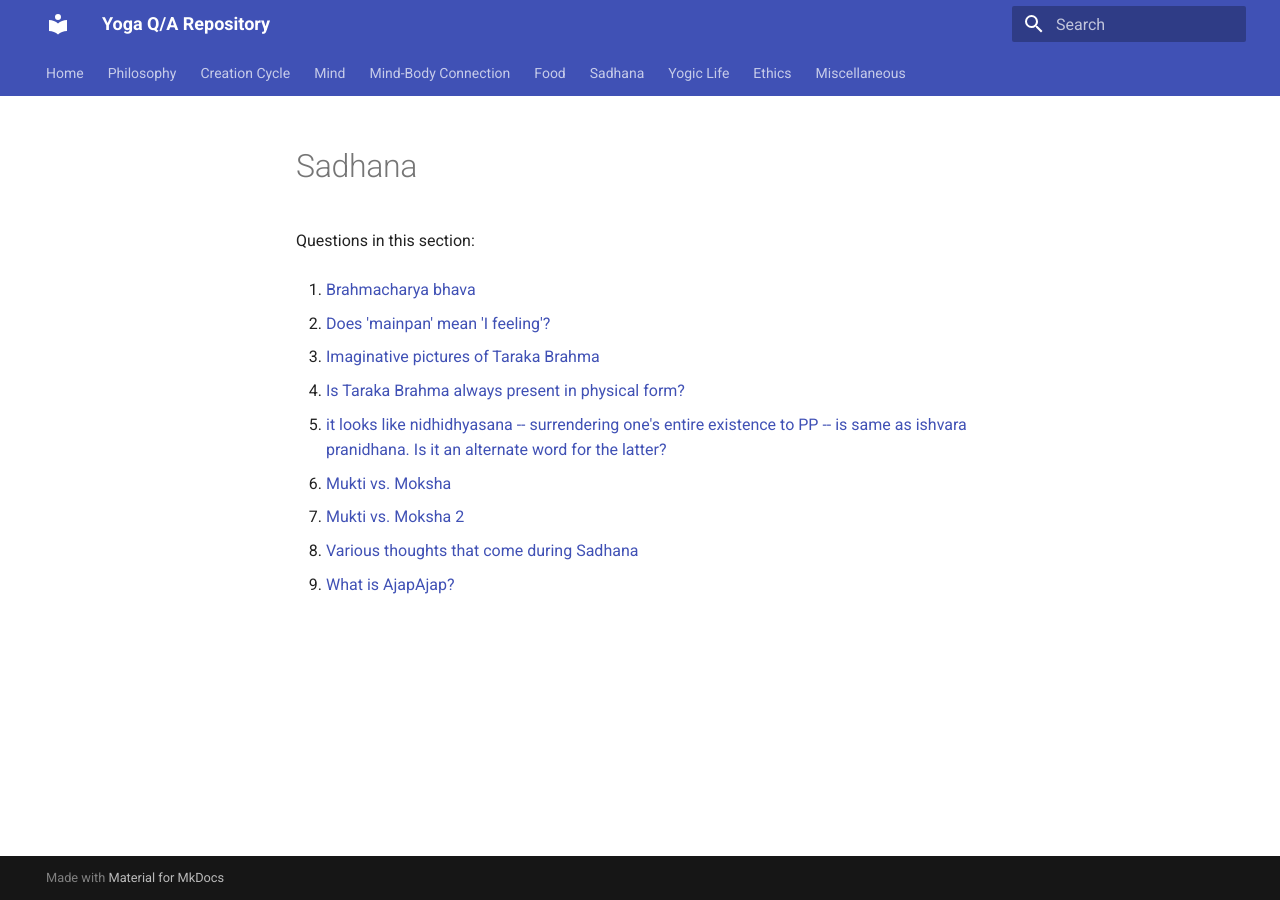
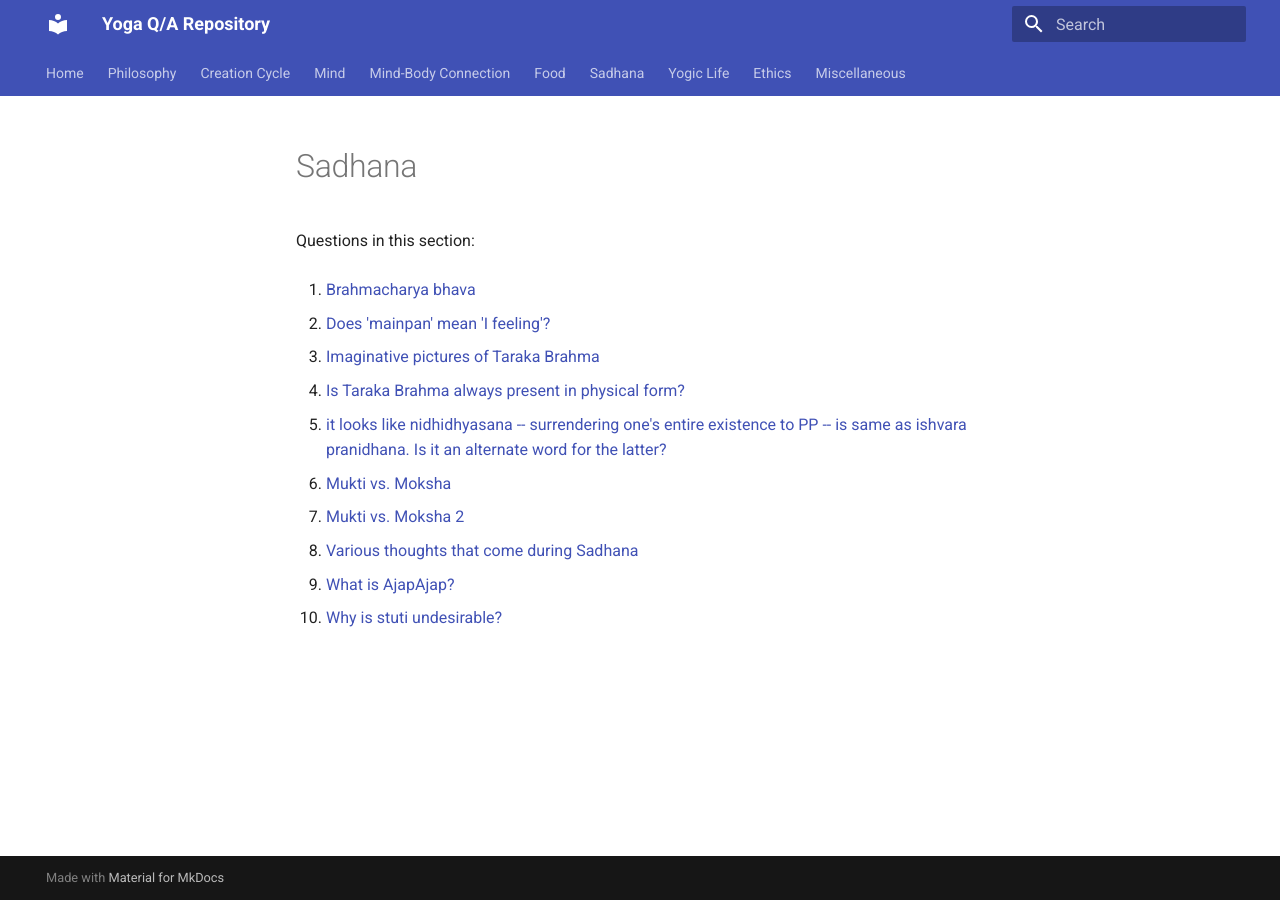
Before and after one commit to yogiclife/yoga-qa, an MkDocs documentation site: the page built from docs/sadhana/README.md, in a window 1280 px wide. Built offline with MkDocs 1.6.1 and Material for MkDocs 9.7.7, drawn with Linux system fonts in a browser that asks for light colours.

Commit message:
Update topic indices [skip ci]

```diff
--- a/docs/sadhana/README.md
+++ b/docs/sadhana/README.md
@@ -19,3 +19,5 @@ Questions in this section:
 8. [Various thoughts that come during Sadhana](various-thoughts-that-come-during-sadhana-20260629-083034.md)
 
 9. [What is AjapAjap?](what-is-ajapajap-20260629-104312.md)
+
+10. [Why is stuti undesirable?](why-is-stuti-undesirable-20260629-223941.md)
```
